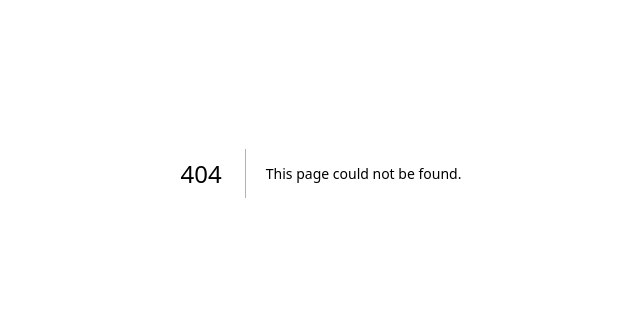
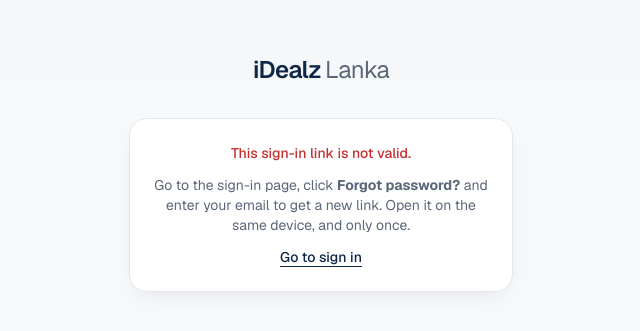
Before and after one commit to Shakeeb-tech881/idealz_marketing_nps, a Next.js app: page /auth/finish in a window 1280 px wide. Before the commit this address had no page. Shown: the part 227-558 px from the top of the page, without its empty margins (319-959 px from the left). Built offline with nearby package versions, Linux system fonts and the light colour scheme.

Commit message:
feat: improve auth email callback handling and add sign-in finish page

```diff
--- a/src/app/auth/callback/route.ts
+++ b/src/app/auth/callback/route.ts
@@ -1,15 +1,40 @@
 import { NextResponse, type NextRequest } from "next/server";
 import { createClient } from "@/lib/supabase/server";
+import { parseOtpType, safeNext } from "@/lib/auth-links";
 
-/** Exchanges the auth code from invitation / password-reset emails for a session. */
+/**
+ * Landing URL for invitation and password-reset emails. Supabase can send three link styles:
+ *  1. ?token_hash=…&type=invite|recovery  (recommended email templates — works in any browser)
+ *  2. ?code=…                              (PKCE — only works in the browser that asked for it)
+ *  3. #access_token=…                      (default invite emails; the fragment never reaches the
+ *                                           server, so /auth/finish handles it in the browser)
+ */
 export async function GET(req: NextRequest) {
-  const code = req.nextUrl.searchParams.get("code");
-  const nextParam = req.nextUrl.searchParams.get("next") ?? "/admin";
-  const next = nextParam.startsWith("/") && !nextParam.startsWith("//") ? nextParam : "/admin";
+  const sp = req.nextUrl.searchParams;
+  const tokenHash = sp.get("token_hash");
+  const type = parseOtpType(sp.get("type"));
+  const code = sp.get("code");
+  const next = safeNext(sp.get("next"), type);
+  const fail = (reason: string) => NextResponse.redirect(new URL(`/login?error=${reason}`, req.url));
+
+  // Supabase puts errors in the query (e.g. ?error_code=otp_expired) when the link was already used or is too old.
+  if (sp.get("error_code") || sp.get("error")) return fail(sp.get("error_code") === "otp_expired" ? "link_expired" : "link");
+
+  if (tokenHash && type) {
+    const supabase = await createClient();
+    const { error } = await supabase.auth.verifyOtp({ type, token_hash: tokenHash });
+    if (!error) return NextResponse.redirect(new URL(next, req.url));
+    return fail(/expired|invalid/i.test(error.message) ? "link_expired" : "link");
+  }
+
   if (code) {
     const supabase = await createClient();
     const { error } = await supabase.auth.exchangeCodeForSession(code);
     if (!error) return NextResponse.redirect(new URL(next, req.url));
+    // PKCE needs the browser that requested the link (e.g. the phone's mail app opens a different one).
+    return fail("link_browser");
   }
-  return NextResponse.redirect(new URL("/login?error=link", req.url));
+
+  // No query credentials: the link may carry #access_token=… — the browser keeps the fragment across this redirect.
+  return NextResponse.redirect(new URL(`/auth/finish?next=${encodeURIComponent(next)}`, req.url));
 }
--- /dev/null
+++ b/src/app/auth/finish/finish-sign-in.tsx
@@ -0,0 +1,60 @@
+"use client";
+
+import { useEffect, useRef, useState } from "react";
+import { useRouter } from "next/navigation";
+import { Loader2 } from "lucide-react";
+import { createClient } from "@/lib/supabase/client";
+import { parseAuthFragment, safeNext } from "@/lib/auth-links";
+
+/** Signs in from "#access_token=…" (or reads Supabase's error), then reports where to go. */
+async function completeFromFragment(hash: string, next: string): Promise<{ ok: true; to: string } | { ok: false; reason: "expired" | "invalid" }> {
+  const f = parseAuthFragment(hash);
+  if (f.errorCode) return { ok: false, reason: f.errorCode === "otp_expired" ? "expired" : "invalid" };
+  if (!f.accessToken || !f.refreshToken) return { ok: false, reason: "invalid" };
+  const { error } = await createClient().auth.setSession({ access_token: f.accessToken, refresh_token: f.refreshToken });
+  return error ? { ok: false, reason: "invalid" } : { ok: true, to: safeNext(next, f.type) };
+}
+
+/** Completes sign-in for email links that carry the session in the URL fragment (#access_token=…). */
+export function FinishSignIn({ next }: { next: string }) {
+  const router = useRouter();
+  const [failed, setFailed] = useState<"expired" | "invalid" | null>(null);
+  // Kept across React's development double-run of effects, after the address bar is cleaned.
+  const hashRef = useRef<string | null>(null);
+
+  useEffect(() => {
+    if (hashRef.current === null) {
+      hashRef.current = window.location.hash;
+      // Remove the tokens from the address bar and history straight away.
+      window.history.replaceState(null, "", window.location.pathname + window.location.search);
+    }
+    const hash = hashRef.current;
+    let cancelled = false;
+    completeFromFragment(hash, next).then((r) => {
+      if (cancelled) return;
+      if (!r.ok) return setFailed(r.reason);
+      router.replace(r.to);
+      router.refresh();
+    });
+    return () => {
+      cancelled = true;
+    };
+  }, [next, router]);
+
+  if (!failed) {
+    return (
+      <p className="flex items-center justify-center gap-2 text-sm text-muted-foreground">
+        <Loader2 className="size-4 animate-spin" /> Signing you in…
+      </p>
+    );
+  }
+  return (
+    <div className="space-y-3 text-sm">
+      <p className="font-medium text-destructive">{failed === "expired" ? "This link has already been used or has expired." : "This sign-in link is not valid."}</p>
+      <p className="text-muted-foreground">
+        Go to the sign-in page, click <strong>Forgot password?</strong> and enter your email to get a new link. Open it on the same device, and only once.
+      </p>
+      <a href="/login" className="inline-block font-medium text-primary underline underline-offset-4">Go to sign in</a>
+    </div>
+  );
+}
--- /dev/null
+++ b/src/app/auth/finish/page.tsx
@@ -0,0 +1,23 @@
+import type { Metadata } from "next";
+import { Logo } from "@/components/brand/logo";
+import { safeNext } from "@/lib/auth-links";
+import { FinishSignIn } from "./finish-sign-in";
+
+export const metadata: Metadata = { title: "Signing you in" };
+
+export default async function FinishPage({ searchParams }: PageProps<"/auth/finish">) {
+  const sp = await searchParams;
+  const next = safeNext(typeof sp.next === "string" ? sp.next : null);
+  return (
+    <div className="flex min-h-dvh items-center justify-center bg-[linear-gradient(180deg,#eef2f8_0%,#f7f8fa_320px)] px-4">
+      <div className="w-full max-w-sm">
+        <div className="mb-8 text-center">
+          <Logo className="text-2xl" />
+        </div>
+        <div className="rounded-2xl border border-border bg-card p-6 text-center shadow-[0_8px_24px_-12px_rgba(15,39,71,0.15)]">
+          <FinishSignIn next={next} />
+        </div>
+      </div>
+    </div>
+  );
+}
--- a/src/app/login/page.tsx
+++ b/src/app/login/page.tsx
@@ -6,7 +6,9 @@ export const metadata: Metadata = { title: "Sign in" };
 
 const ERRORS: Record<string, string> = {
   inactive: "Your account is not active. Please contact a Super Admin.",
-  link: "That sign-in link is invalid or has expired. Please request a new one.",
+  link: "That sign-in link is not valid. Click “Forgot password?” below to get a new one.",
+  link_expired: "That link has already been used or has expired (links work once, for a limited time). Click “Forgot password?” below to get a new one.",
+  link_browser: "Open the reset link in the same browser where you clicked “Forgot password?”, or ask a Super Admin to update the Supabase email templates (see docs/DEPLOYMENT.md) so links work in any browser.",
 };
 
 export default async function LoginPage({ searchParams }: PageProps<"/login">) {
--- /dev/null
+++ b/src/lib/auth-links.ts
@@ -0,0 +1,28 @@
+import type { EmailOtpType } from "@supabase/supabase-js";
+
+/** Email link types Supabase can verify with a token hash. */
+const OTP_TYPES: readonly EmailOtpType[] = ["invite", "recovery", "magiclink", "signup", "email", "email_change"];
+
+export function parseOtpType(v: string | null): EmailOtpType | null {
+  return v && (OTP_TYPES as readonly string[]).includes(v) ? (v as EmailOtpType) : null;
+}
+
+/**
+ * Where to go after an email link. Only same-site paths; invitations and
+ * password resets always end on the set-password page.
+ */
+export function safeNext(nextParam: string | null, type?: EmailOtpType | null): string {
+  if (type === "invite" || type === "recovery") return "/auth/set-password";
+  const n = nextParam ?? "";
+  return /^\/(admin|auth\/set-password)(\/|\?|$)/.test(n) ? n : "/admin";
+}
+
+/** Parse "#access_token=…&refresh_token=…" or "#error_code=otp_expired…" from an email link. */
+export function parseAuthFragment(hash: string) {
+  const p = new URLSearchParams(hash.replace(/^#/, ""));
+  const accessToken = p.get("access_token");
+  const refreshToken = p.get("refresh_token");
+  const type = parseOtpType(p.get("type"));
+  const errorCode = p.get("error_code") ?? (p.get("error") ? "error" : null);
+  return { accessToken, refreshToken, type, errorCode };
+}
```
Also changed, not shown: 2 other files (tests, documents, lock files or other folders).
